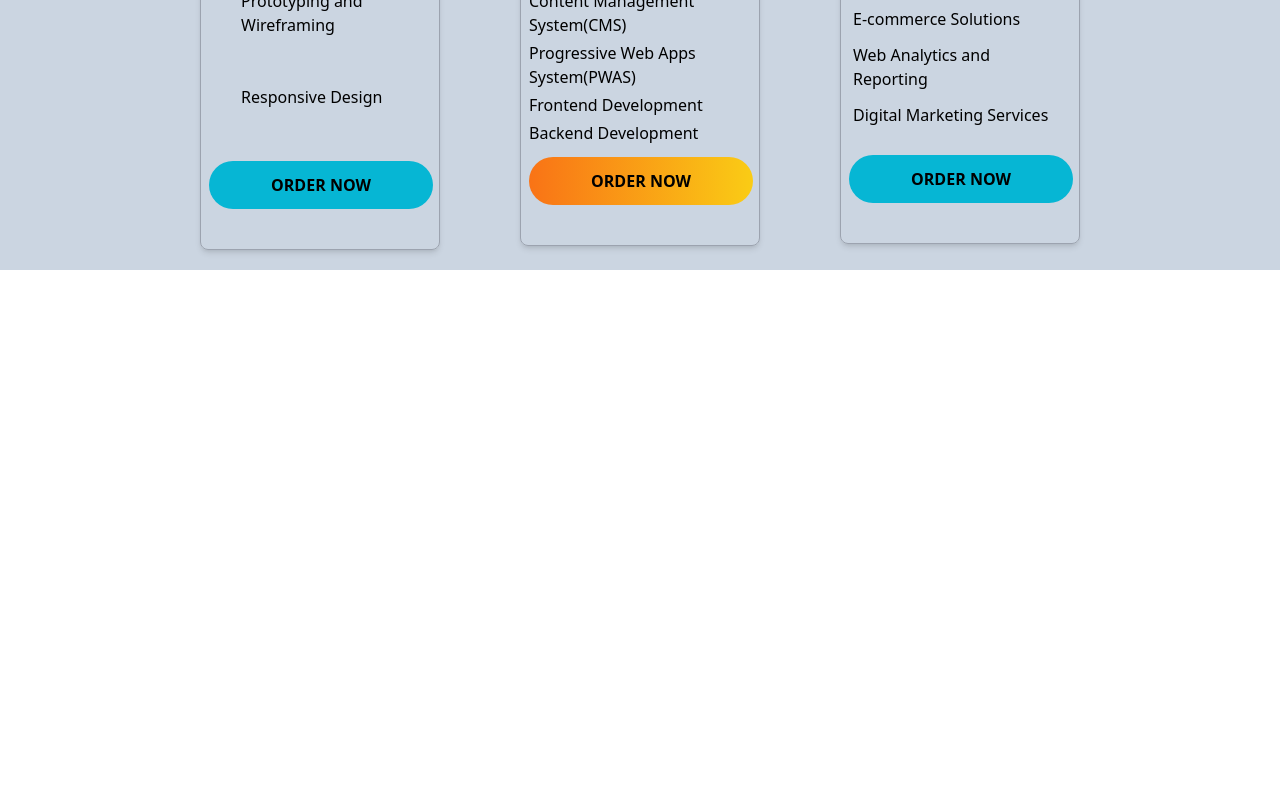
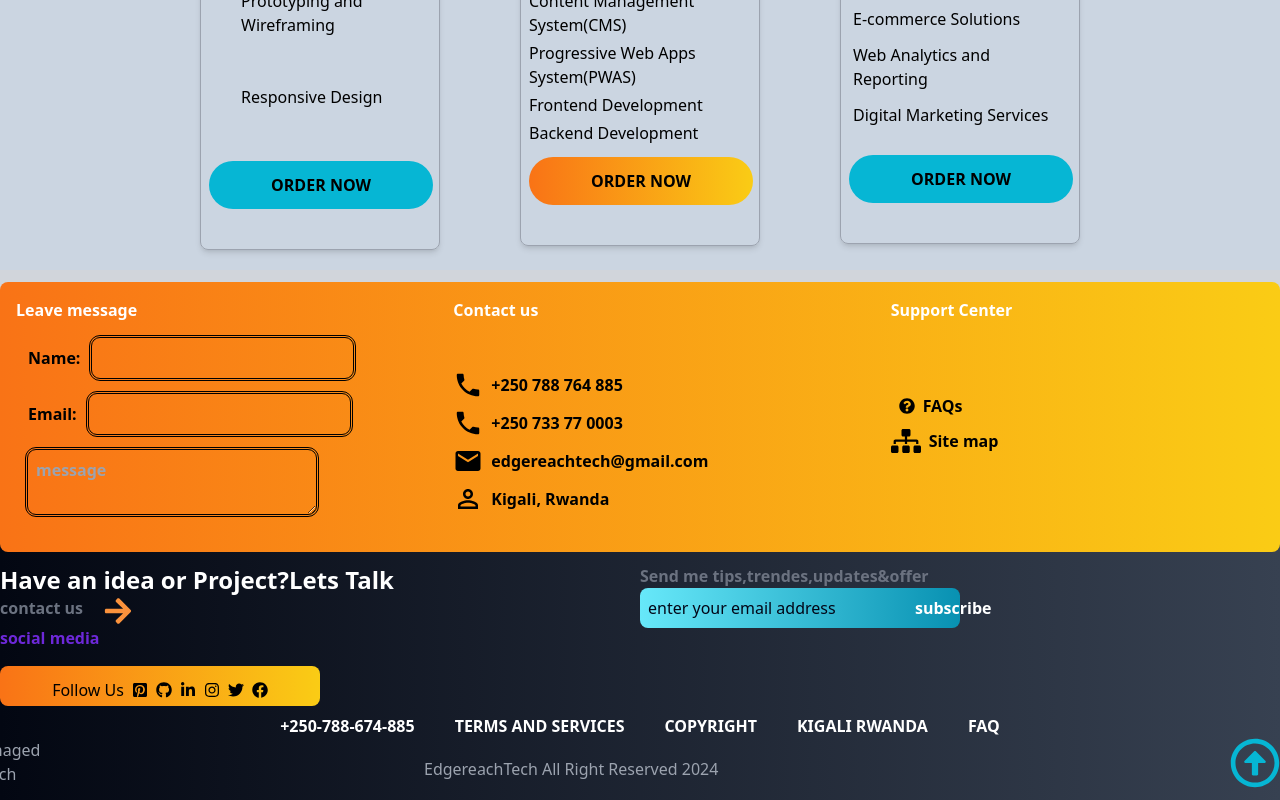
Before and after one commit to EdgeReachTech/edge-reach-web-fn, a React (Vite) app: page / in a window 1280 px wide. Shown: the part 2708-3508 px from the top of the page. Before the commit the page ends 2978 px from the top, so only its background shows below. Built offline with nearby package versions, Linux system fonts and the light colour scheme.

Commit message:
footer page

```diff
--- a/package.json
+++ b/package.json
@@ -16,7 +16,8 @@
     "@fortawesome/free-solid-svg-icons": "^6.5.2",
     "@fortawesome/react-fontawesome": "^0.2.2",
     "react": "^18.3.1",
-    "react-dom": "^18.3.1"
+    "react-dom": "^18.3.1",
+    "react-icons": "^5.2.1"
   },
   "devDependencies": {
     "@types/node": "^20.14.10",
--- /dev/null
+++ b/src/components/Footer.tsx
@@ -0,0 +1,88 @@
+import React from 'react';
+import { IoMdCall } from 'react-icons/io';
+import { MdEmail, MdOutlinePermIdentity, MdSend } from 'react-icons/md';
+import { FaSitemap, FaQuestionCircle,FaArrowRight,FaInstagram,FaTwitter,FaLinkedinIn,FaGithub,FaPinterestSquare,FaFacebook,FaRegArrowAltCircleUp } from 'react-icons/fa';
+
+const Footer: React.FC = () => {
+  return (
+    <div className='min-h-full'>
+      <footer className='flex flex-col justify-center items-center min-h-full relative'>
+        <div className='absolute inset-0 flex flex-col'>
+          <div className='h-1/3 bg-gray-300'></div>
+          <div className='h-2/3 bg-gradient-to-r from-gray-950 to-gray-700'></div>
+        </div>
+        <div className='flex flex-col justify-center items-center z-10 w-full max-w-screen-xl'>
+          <div className='box-border border-solid rounded-lg bg-gradient-to-r from-orange-500 to-yellow-400 m-3 p-4 w-full'>
+            <div className='flex flex-col lg:flex-row lg:justify-between gap-10 lg:gap-16'>
+              <div className='font-bold flex-1'>
+                <h4 className='text-white font-bold mb-4'>Leave message</h4>
+                <label htmlFor="name" className='mx-3'>Name:</label>
+                <input type="text" className="w-full lg:w-auto p-2 focus:border-transparent bg-transparent outline-double rounded-lg mb-4" id="name" /><br />
+                <label htmlFor="email" className='mx-3'>Email:</label>
+                <input type="email" className="w-full lg:w-auto p-2 focus:border-transparent bg-transparent outline-double rounded-lg mb-4" id="email" /><br />
+                <textarea name="message" id="message" placeholder='message' className='w-full lg:w-72 p-2 focus:border-transparent bg-transparent outline-double rounded-lg mb-4 mx-3'></textarea>
+              </div>
+              <div className='font-bold flex-1'>
+                <h4 className='text-white font-bold mb-4 lg:mb-12'>Contact us</h4>
+                <div className='flex items-center mb-2'><IoMdCall size={30} className='mr-2' /> +250 788 764 885</div>
+                <div className='flex items-center mb-2'><IoMdCall size={30} className='mr-2' /> +250 733 77 0003</div>
+                <div className='flex items-center mb-2'><MdEmail size={30} className='mr-2' /> edgereachtech@gmail.com</div>
+                <div className='flex items-center'><MdOutlinePermIdentity size={30} className='mr-2' /> Kigali, Rwanda</div>
+              </div>
+              <div className='font-bold flex-1'>
+                <h4 className='text-white font-bold mb-4 lg:mb-16'>Support Center</h4>
+                <div className='flex items-center p-2'><FaQuestionCircle className='mr-2' /> FAQs</div>
+                <div className='flex items-center'><FaSitemap size={30} className='mr-2' /> Site map</div>
+              </div>
+            </div>
+          </div>
+        </div>
+        <div className='flex flex-col  z-10 w-full max-w-screen-xl'>
+          <div className='flex flex-col lg:flex-row'>
+            <div className='flex-1 '>
+              <p className='text-white font-bold text-2xl'>Have an idea or Project?Lets Talk</p>
+              <div className='flex gap-5'>
+                <h3 className='text-gray-500 font-bold'>contact us</h3>
+                <FaArrowRight size={30} className='text-orange-400'/>
+              </div>
+              <h3 className='text-violet-700 font-bold'>social media</h3>
+              <div className='h-10 w-80 bg-gradient-to-r from-orange-500 to-yellow-400 mb-2 rounded-lg'>
+                <div className='flex justify-center items-center m-4 gap-2 p-3'>
+                  <h3>Follow Us</h3>
+                  <FaPinterestSquare/>
+                  <FaGithub/>
+                  <FaLinkedinIn/>
+                  <FaInstagram/>
+                  <FaTwitter/>
+                  <FaFacebook/>
+                </div>
+              </div>
+            </div>
+            <div className='flex-1'>
+              <h3 className='text-gray-500 font-semibold'>Send me tips,trendes,updates&offer</h3>
+              <div className='w-80 h-10 bg-gradient-to-r from-cyan-300 to-cyan-600 rounded-lg flex p-2 gap-9 '>
+                <input type="text" name="" id="" placeholder ='enter your email address' className='bg-transparent placeholder-slate-950' />
+                <button className='text-white font-bold'>subscribe</button>
+              </div>
+            </div>
+          </div>
+          <div className='flex text-white font-bold gap-10 m-auto'>
+            <h3>+250-788-674-885</h3>
+            <h3>TERMS AND SERVICES</h3>
+            <h3>COPYRIGHT</h3>
+            <h3>KIGALI RWANDA</h3>
+            <h3>FAQ</h3>
+          </div>
+          <div className='text-gray-400 flex  '>
+            <p className='lg:-mx-32'>Created And Managed <span className='block'>By EdgeReach Tech</span></p>
+            <p className='m-auto '>EdgereachTech All Right Reserved 2024</p>
+            <FaRegArrowAltCircleUp size={50} className='text-cyan-500 mb-3' />
+
+          </div>
+        </div>
+      </footer>
+    </div>
+  );
+};
+
+export default Footer;
--- a/src/pages/landingPage.tsx
+++ b/src/pages/landingPage.tsx
@@ -5,7 +5,7 @@ import PortfolioPage from './portfolioPage';
 import HomePage from './homePage';
 import Servicecontent from '../components/servicecontent';
 import LiveChatPage from '../components/Livechatpage';
-
+import Footer from '../components/Footer';
 
 
 const LandingPage: React.FC = () => {
@@ -16,6 +16,7 @@ const LandingPage: React.FC = () => {
     <Servicecontent />
     <PortfolioPage />
     <LiveChatPage/>
+    <Footer/>
     </div>
 
 
```
